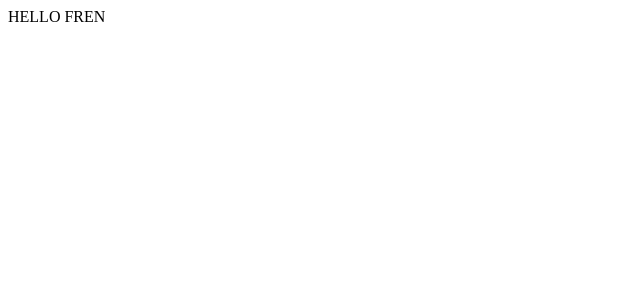
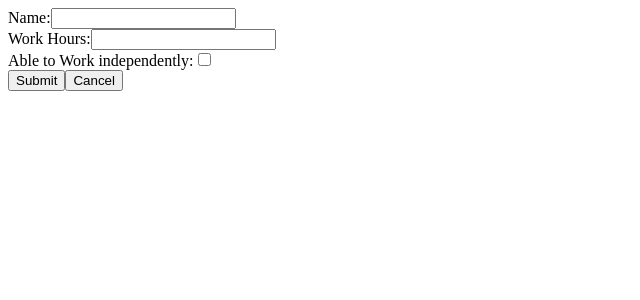
Before and after one commit to ZsoltEmber/Working-Schedule, a React (Vite) app in the folder frontend/: page / in a window 1280 px wide. Shown: the top 300 px of the page, without its empty margins (0-640 px from the left). Built offline with nearby package versions, Linux system fonts and the light colour scheme.

Commit message:
add WorkerTable.jsx, Inputs.jsx for future usage

```diff
--- a/frontend/src/App.jsx
+++ b/frontend/src/App.jsx
@@ -1,9 +1,13 @@
+import WorkerTable from "./components/WorkerTable.jsx";
+import Inputs from "./components/Inputs.jsx";
 
 
 function App() {
 
   return (
-   <div> HELLO FREN </div>
+   <div>
+   <Inputs></Inputs>
+   </div>
   )
 }
 
--- /dev/null
+++ b/frontend/src/components/Inputs.jsx
@@ -0,0 +1,45 @@
+import {useState} from "react";
+
+function Inputs() {
+    const [name, setName] = useState(null);
+    const [workHours, setWorkHours] = useState(0);
+    const [ableToWorkIndependently, setAbleToWorkIndependently] = useState(true);
+
+
+
+
+    function onSubmit(event) {
+        event.preventDefault();
+        //TODO: FILL ME
+    }
+
+
+    return (
+        <form>
+            <div>
+                <label htmlFor="name">Name:</label>
+                <input name="name"
+                       type={"text"}/>
+            </div>
+
+            <div>
+                <label htmlFor="workHours">Work Hours:</label>
+                <input name="workhours"
+                       type={"number"}/>
+            </div>
+
+
+            <div>
+                <label htmlFor="ableToWorkIndependently">Able to Work independently:</label>
+                <input name="ableToWorkIndependently"
+                       type={"checkbox"}/>
+            </div>
+        <button type={"Submit"}>Submit</button>
+        <button>Cancel</button>
+        </form>
+
+
+    )
+}
+
+export default Inputs;
--- /dev/null
+++ b/frontend/src/components/WorkerTable.jsx
@@ -0,0 +1,29 @@
+
+
+function WorkerTable(){
+
+
+
+
+
+    return( <div>
+        <table>
+            <thead>
+            <tr>
+                <th>Name</th>
+                <th>Work Hours</th>
+                <th>Able to work independently</th>
+            </tr>
+            </thead>
+            <tbody>
+            <tr>
+                <td>name</td>
+                <td>wh</td>
+                <td>able</td>
+            </tr>
+            </tbody>
+        </table>
+    </div>)
+}
+
+export default WorkerTable;
```
